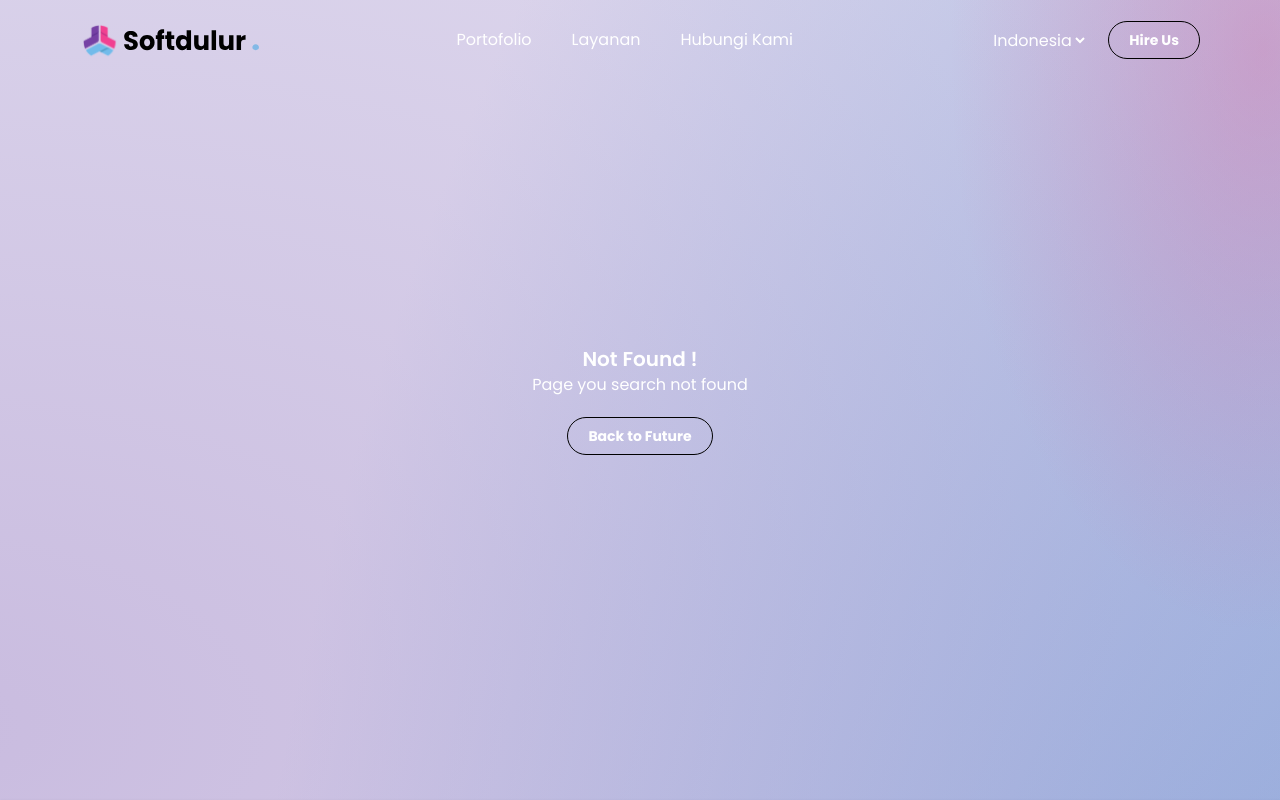
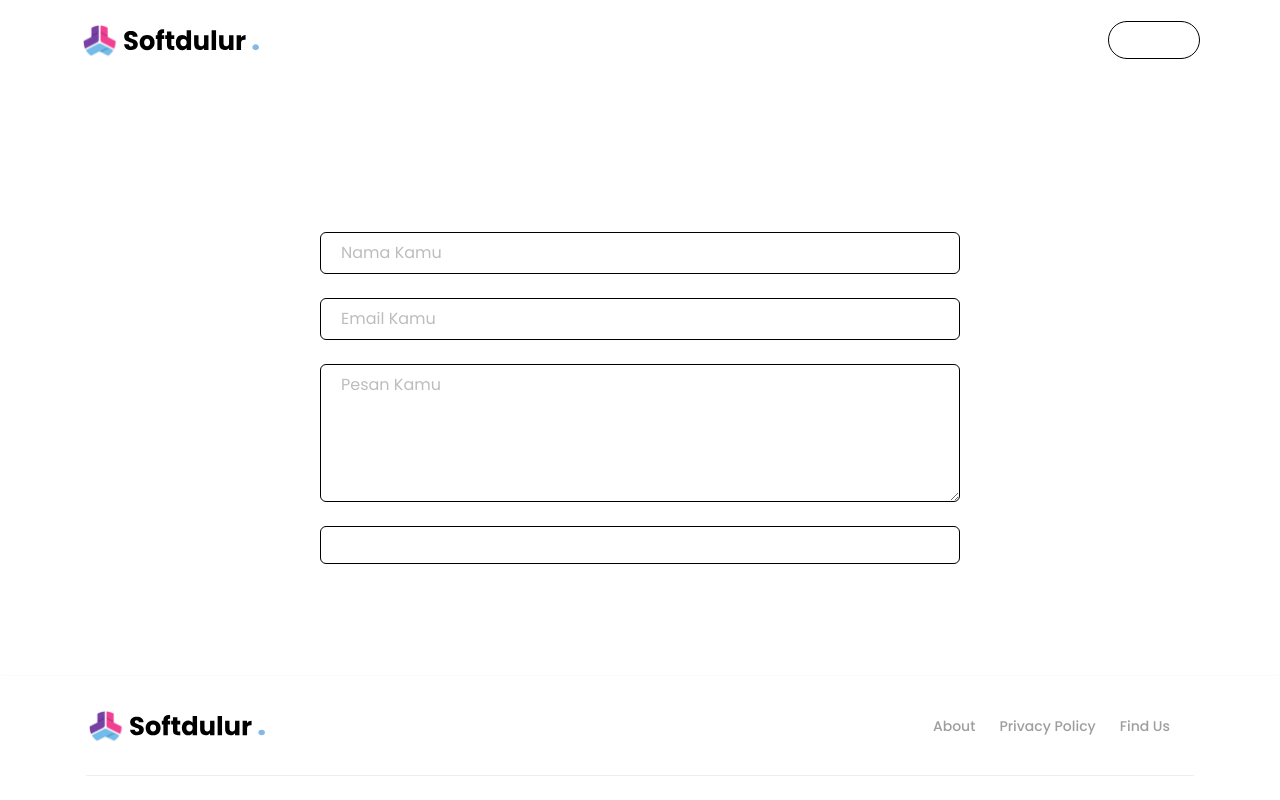
Before and after one commit to albarmo/softdulur-landing, a Next.js app: page /contact in a window 1280 px wide. Before the commit this address had no page. Shown: the top 800 px of the page. Built offline with nearby package versions, Linux system fonts and the light colour scheme.

Commit message:
contact form

```diff
--- /dev/null
+++ b/src/app/contact/page.tsx
@@ -0,0 +1,20 @@
+import React from 'react'
+import Image from 'next/image'
+
+const Contact = () => {
+    return (
+        <div className='w-full h-full'>
+            <div className='bg-white py-28 px-10 md:px-44 xl:px-80'>
+                <h1 className='font-semibold text-start text-2xl md:text-4xl'>Konsultasikan ide mu <br /> dulur!</h1>
+                <form action="" method="post" className='mt-10 flex gap-6 flex-wrap'>
+                    <input type="text" name="name" id="name" className="border border-black rounded-md py-2 px-5 flex-1 flex-shrink-0 w-[320px]" placeholder='Nama Kamu'/>
+                    <input type="email" name="email" id="email" className="border border-black rounded-md py-2 px-5 flex-1 flex-shrink-0 w-[320px]" placeholder='Email Kamu'/>
+                    <textarea name="message" id="message" rows={5} className='border border-black rounded-md py-2 px-5 flex-shrink-0 w-full' placeholder='Pesan Kamu'></textarea>
+                    <button type='submit' className='flex-1 flex-shrink-0 border border-black px-5 py-2 rounded-md text-sm font-bold hover:border-purple-300 hover:bg-purple-300 hover:text-white'>Kirim</button>
+                </form>
+            </div>
+        </div>
+    )
+}
+
+export default Contact
```
